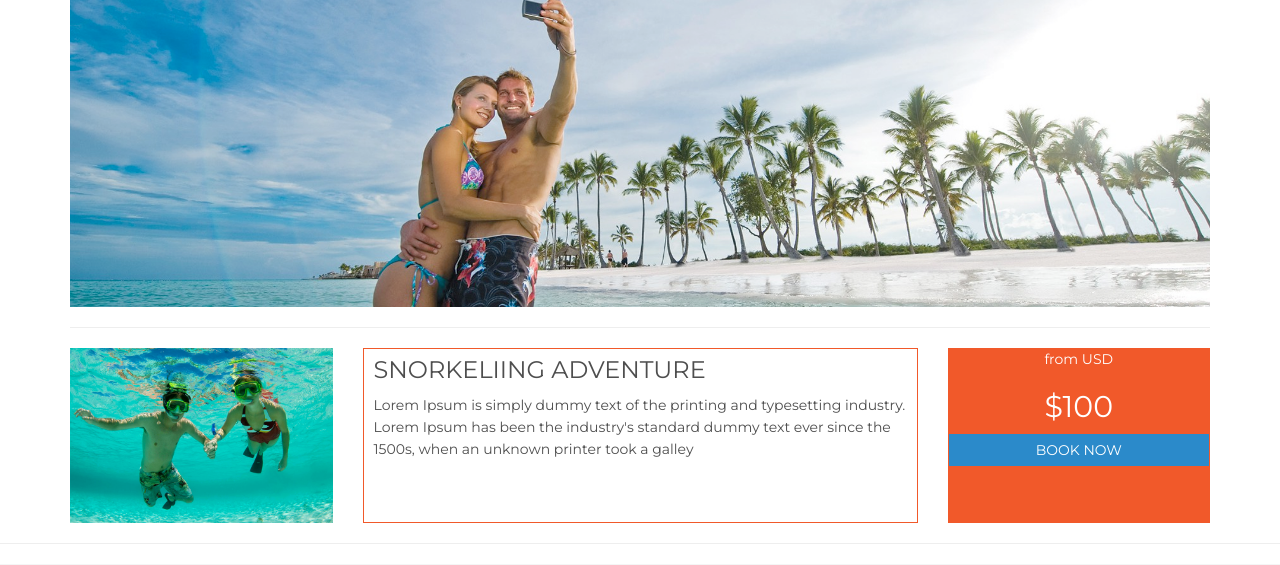
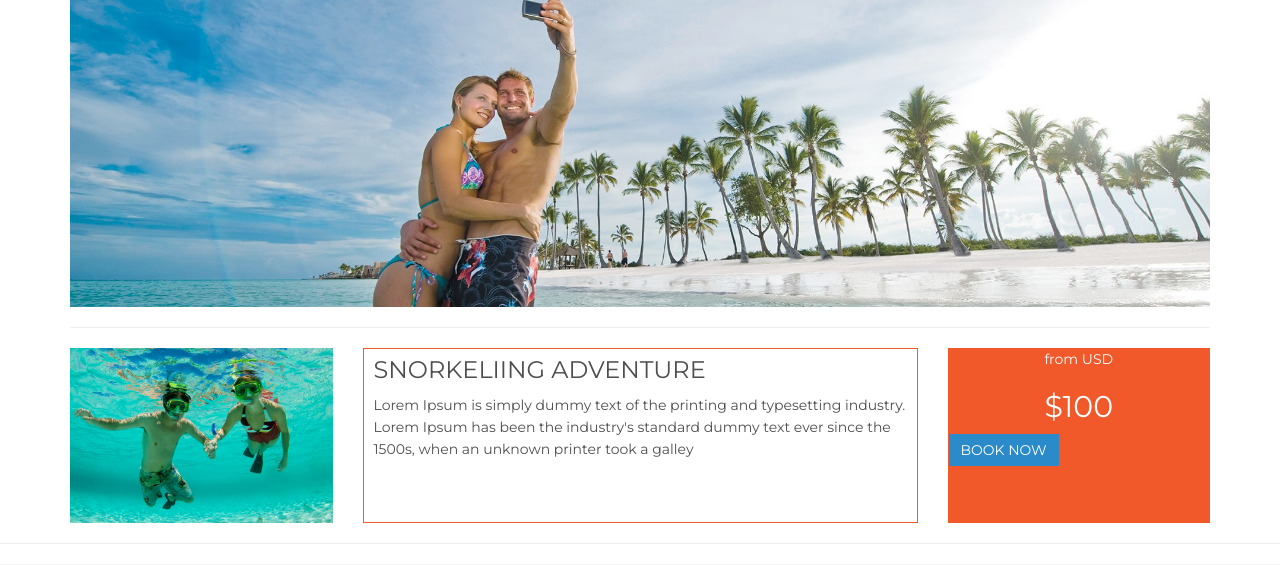
Before and after one commit to jeangustavee/viiatours, a PHP site: page /tours.php in a window 1280 px wide. Shown: the part 190-755 px from the top of the page. Run offline with PHP 8.4, Linux system fonts and the light colour scheme.

Commit message:
remove button block

```diff
--- a/tours.php
+++ b/tours.php
@@ -36,7 +36,7 @@
             <div class="tours-price">
                 <center>from USD</center>
                 <h2><center>$100</center></h2>
-                <p><a class="btn btn-blue btn-md btn-block" href="#" role="button">BOOK NOW</a></p>
+                <p><a class="btn btn-blue btn-md" href="#" role="button">BOOK NOW</a></p>
             </div>
         </div>
     </div> <!-- /.row #tours -->
```
